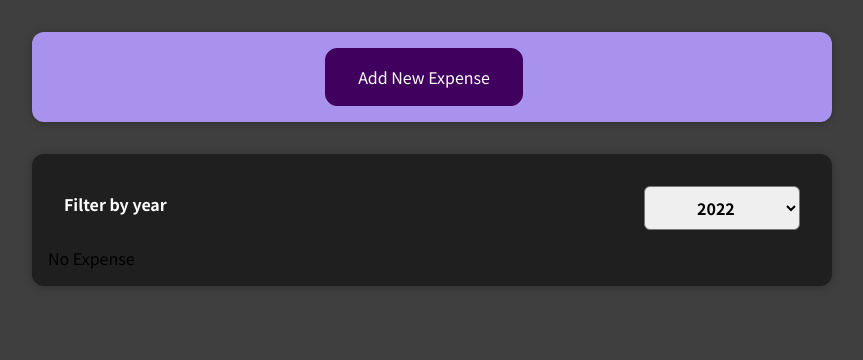
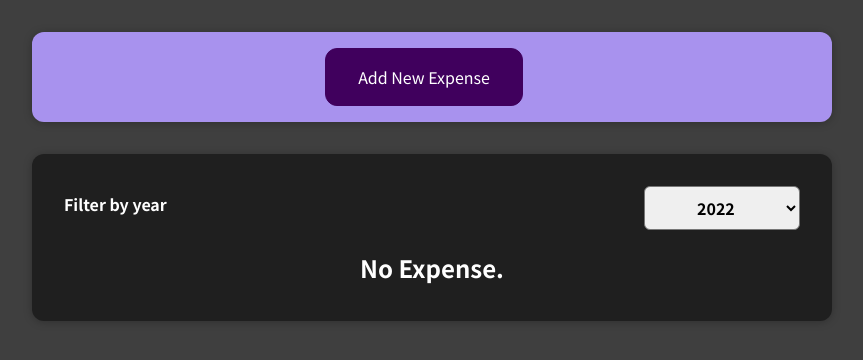
Before and after one commit to hyoungqu23/TIL_react, a React (Create React App) app: page / in a window 1280 px wide. Shown: the top 360 px of the page, without its empty margins (208-1071 px from the left). Built offline with nearby package versions, Linux system fonts and the light colour scheme.

Commit message:
[feat] ExpensesList Component
Component 분리 및 스타일 설정
코드 로직 수정

```diff
--- a/src/components/Expenses/ExpensesList.js
+++ b/src/components/Expenses/ExpensesList.js
@@ -1,11 +1,16 @@
 import React from 'react';
+import styled from 'styled-components';
+
 import ExpenseItem from './ExpenseItem';
 
 const ExpensesList = ({ filteredExpenses }) => {
-  let expensesContent = <div>No Expense</div>;
+  if (filteredExpenses.length === 0) {
+    return <StyledNoItemWarning>No Expense.</StyledNoItemWarning>;
+  }
 
-  filteredExpenses.length > 0 &&
-    (expensesContent = filteredExpenses.map((expense) => {
+  return (
+    <StyledList>
+      {filteredExpenses.map((expense) => {
         return (
           <ExpenseItem
             key={expense.id}
@@ -14,19 +19,20 @@ const ExpensesList = ({ filteredExpenses }) => {
             date={expense.date}
           />
         );
-    }));
-
-  return <>{expensesContent}</>;
+      })}
+    </StyledList>
+  );
 };
 
 export default ExpensesList;
 
-// .expenses-list {
-//   list-style: none;
-//   padding: 0;
+const StyledList = styled.ul`
+  list-style: none;
+  padding: 0;
+`;
 // }
 
-// .expenses-list__fallback {
-//   color: white;
-//   text-align: center;
-// }
+const StyledNoItemWarning = styled.h2`
+  color: white;
+  text-align: center;
+`;
```
Lines whose indentation alone changed are shown as unchanged.
